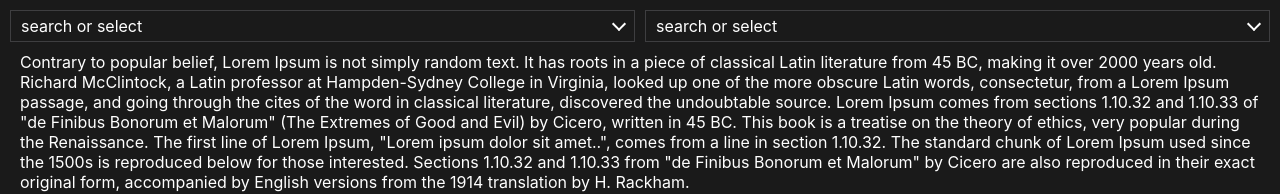
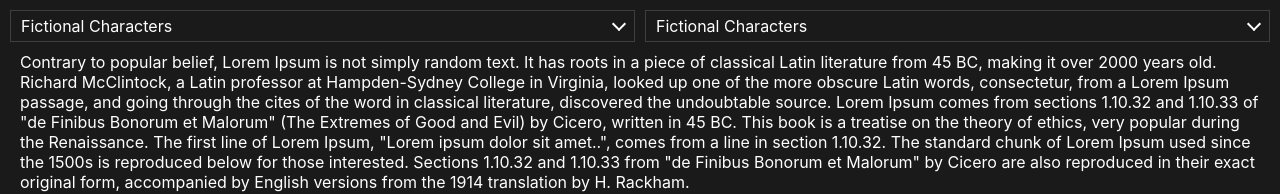
Before and after one commit to quantalytix/react-dropdownbox, a React (Create React App) app: page / in a window 1280 px wide. Shown: the top 194 px of the page. Built offline with nearby package versions, Linux system fonts and the light colour scheme.

Commit message:
SearchBox: result-div shows textInput from state or initialValue prop

```diff
--- a/src/dropdown/SearchBox.jsx
+++ b/src/dropdown/SearchBox.jsx
@@ -1,7 +1,7 @@
 import React, { useContext, useRef } from 'react';
 import {ReactDropdownContext} from './ReactDropdown'
 
-export default function SearchBox({placeholder, value, theme, icon, ...otherProps}) {
+export default function SearchBox({placeholder, initialValue, theme, icon, ...otherProps}) {
   const input = useRef()
   const context = useContext(ReactDropdownContext)
 
@@ -25,7 +25,7 @@ export default function SearchBox({placeholder, value, theme, icon, ...otherProp
     return (
       <div className='search-box' style={theme}>
         <div className={context.showResult ? 'result-div show' : 'result-div'} tabIndex="0" onFocus={handleOnFocus} style={{width: `calc(${theme.width} - 20px)`}}>
-          <span>{context.textInput || placeholder}</span>
+          <span>{context.textInput || initialValue}</span>
         </div>
         <input className={context.showResult ? 'input-box' : 'input-box show'} ref={input} placeholder={placeholder} onChange={handleChange} tabIndex="0"/>
         <div className="dropdown-icon" tabIndex="-1">
```
